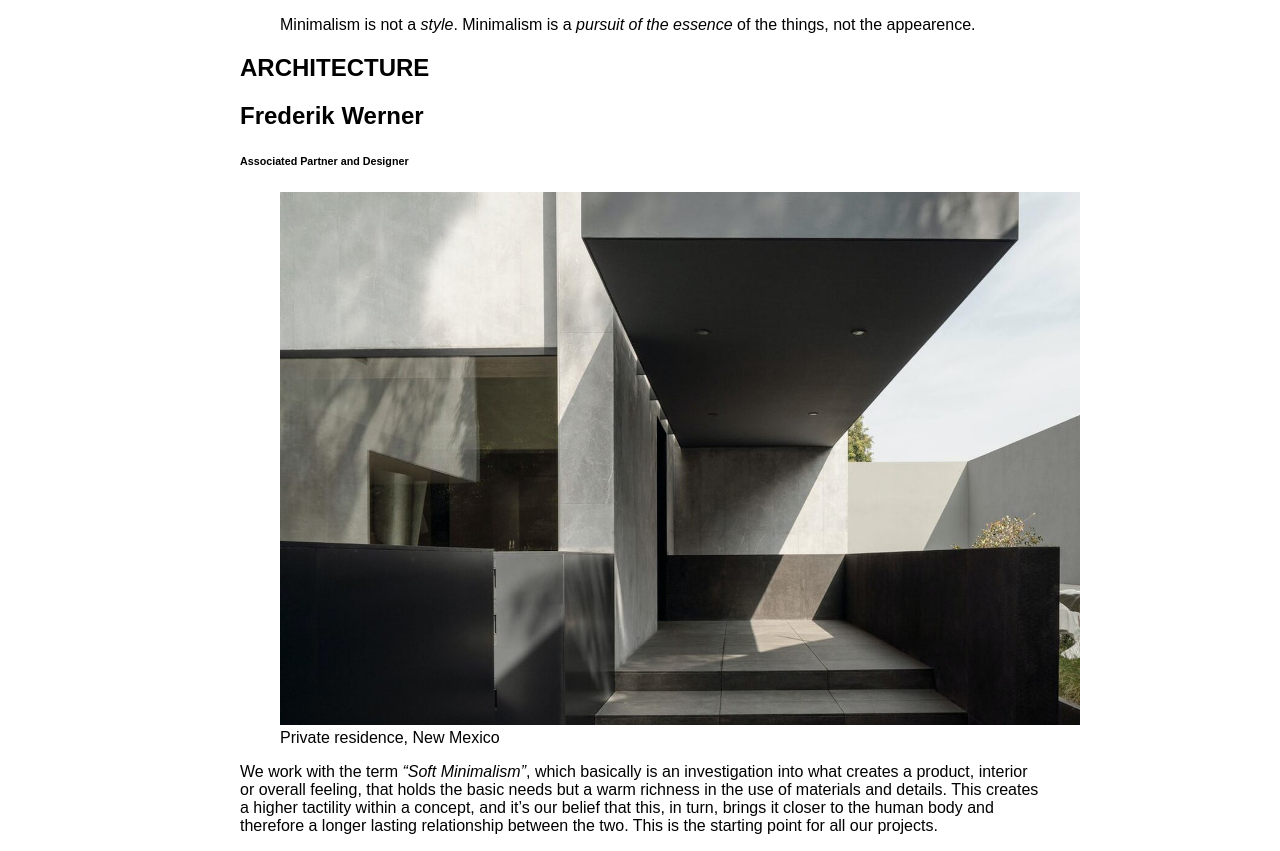
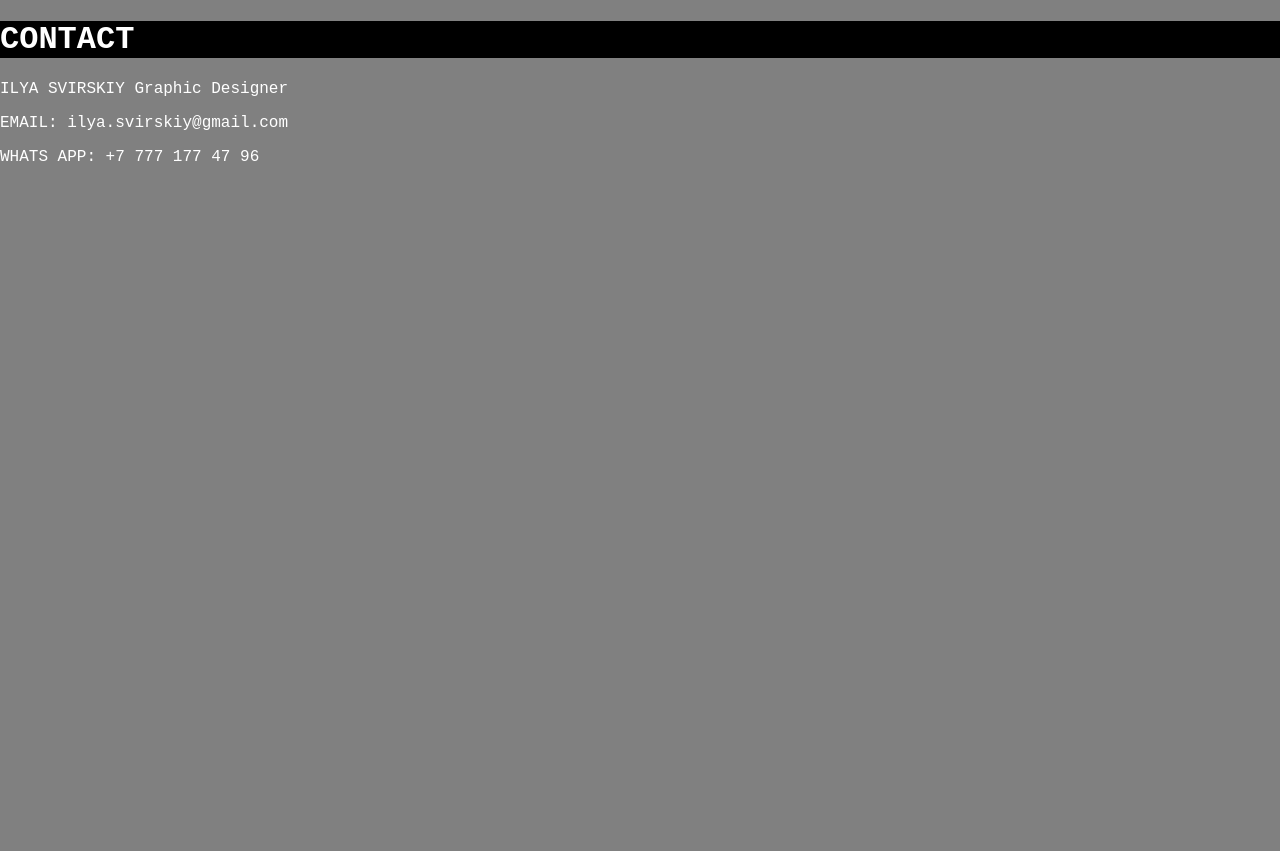
Before and after one commit to SvirkeviCH/SKVOTStudy, a plain HTML site: page index.html in a window 1280 px wide. After the commit the page ends 800 px from the top, so only its background shows below. Drawn offline with Linux system fonts and the light colour scheme.

Commit message:
Add contact info

```diff
--- /dev/null
+++ b/assets/styles.css
@@ -0,0 +1,18 @@
+body {
+    background-color: gray;
+    color: white;
+    max-width: 880 px;
+    margin: 0 auto;
+    }
+
+.contacts {
+    background-color: grey;
+    color: white;
+    font-family: 'Space Mono', monospace;
+    }
+
+.contact_bg {
+    background-color: black;
+    color: white;
+    font-family: 'Roboto Mono', monospace;
+    }
--- a/index.html
+++ b/index.html
@@ -3,34 +3,19 @@
 <head>
     <meta charset="UTF-8">
     <meta name="viewport" content="width=device-width, initial-scale=1.0">
-    <title>SKVOTStudy</title>
-    <style>
-        body {
-        background-color: white;
-        color:black;
-        font-family: Arial, Helvetica, sans-serif;
-        max-width: 800px;
-        margin: 0 auto;
-        }
-    </style>
+    <link rel="stylesheet" href="assets/styles.css">
+    <title>CONTACTS</title>
 </head>
 <body>
-    <blockquote>
-        <p>
-            Minimalism is not a <i>style</i>. Minimalism is a <i>pursuit</i> <i>of</i> <i>the</i> <i>essence</i> of the things, not the appearence.
-        </p>
-    </blockquote>
-    <section>
-        <H1>ARCHITECTURE</H1>
-        <h1>Frederik Werner</h1>
-        <h6>Associated Partner and Designer</h6>
-        <figure>
-          <img src="assets/francescrife_adhhouse8.jpg" alt="image" width="800">
-          <figcaption>Private residence, New Mexico</figcaption>
-        </figure>
-        <p>
-            We work with the term <i>“Soft Minimalism”</i>, which basically is an investigation into what creates a product, interior or overall feeling, that holds the basic needs but a warm richness in the use of materials and details. This creates a higher tactility within a concept, and it’s our belief that this, in turn, brings it closer to the human body and therefore a longer lasting relationship between the two. This is the starting point for all our projects.
-        </p>
-    </section>
+    <H1 class="contact_bg">CONTACT</H1>
+    <p class="contacts">
+        ILYA SVIRSKIY Graphic Designer
+    </p>
+    <p class="contacts">
+        EMAIL: ilya.svirskiy@gmail.com
+    </p>
+    <p class="contacts">
+        WHATS APP: +7 777 177 47 96
+    </p>
 </body>
 </html>
```
